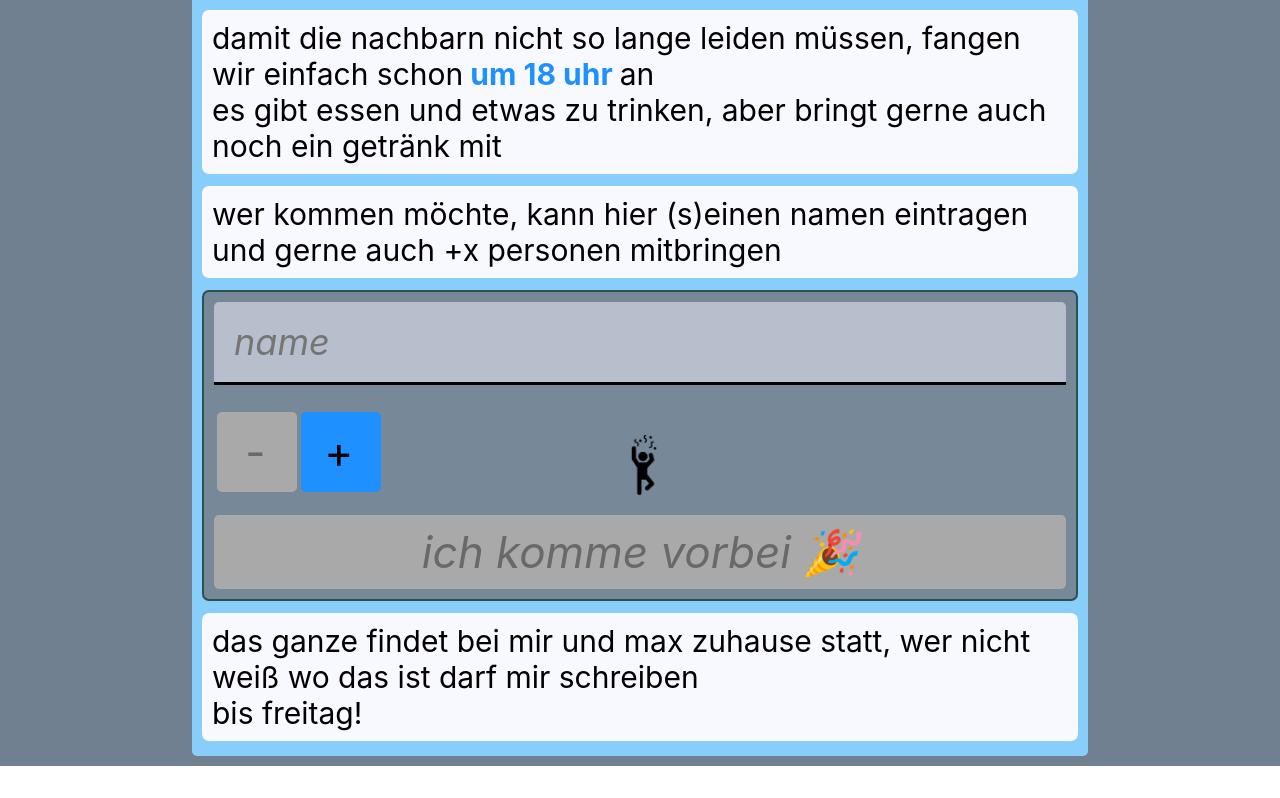
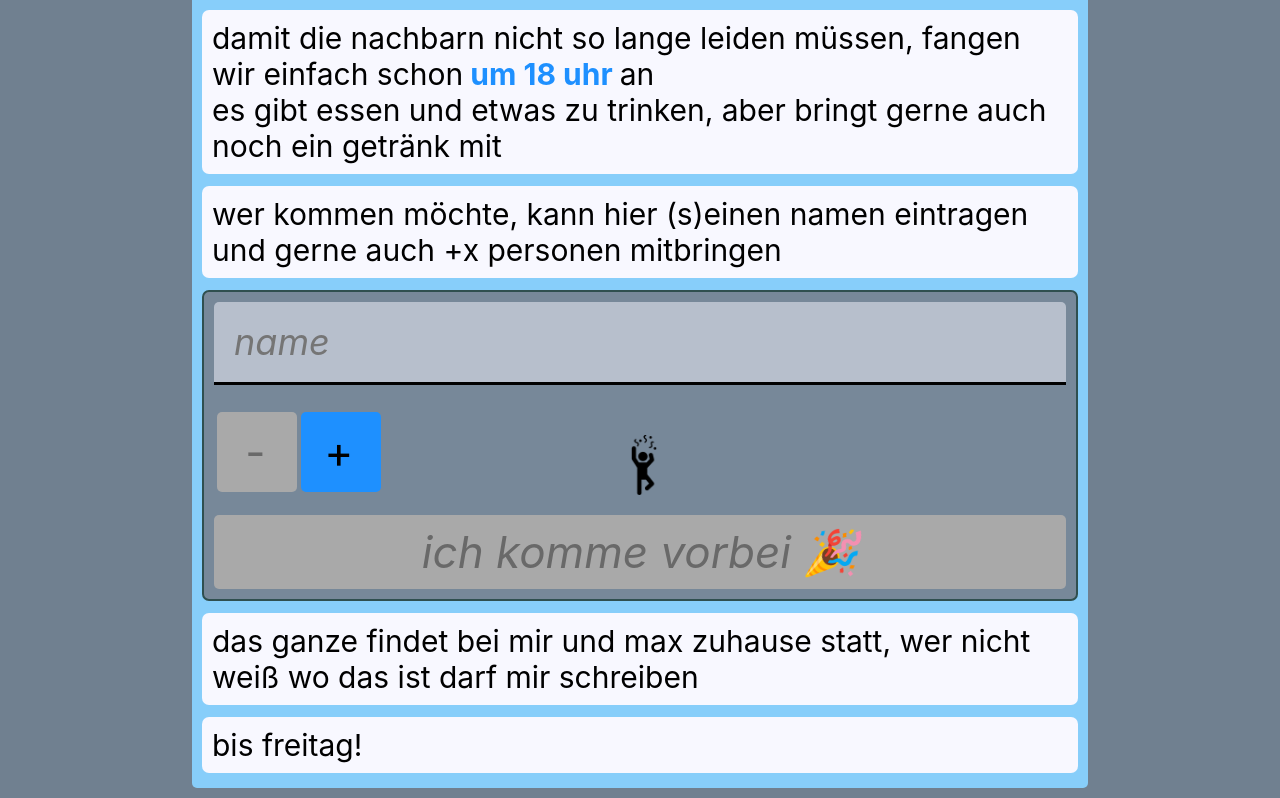
Before and after one commit to DoenertellerVersace/77, a React (Create React App) app: page / in a window 1280 px wide. Shown: the part 279-1077 px from the top of the page. Before the commit the page ends 1045 px from the top, so only its background shows below. Built offline with nearby package versions, Linux system fonts and the light colour scheme.

Commit message:
site finished, database and apache setup to go

```diff
--- a/src/components/Index.tsx
+++ b/src/components/Index.tsx
@@ -86,7 +86,9 @@ function Index(props: { state: AppState; callbacks: AppCallbacks }): React.JSX.E
 			</div>
 		</form>
 		<p className={"card"}>
-			das ganze findet bei mir und max zuhause statt, wer nicht weiß wo das ist darf mir schreiben<br/>
+			das ganze findet bei mir und max zuhause statt, wer nicht weiß wo das ist darf mir schreiben
+		</p>
+		<p className={"card"}>
 			bis freitag!
 		</p>
 	</div>;
```
